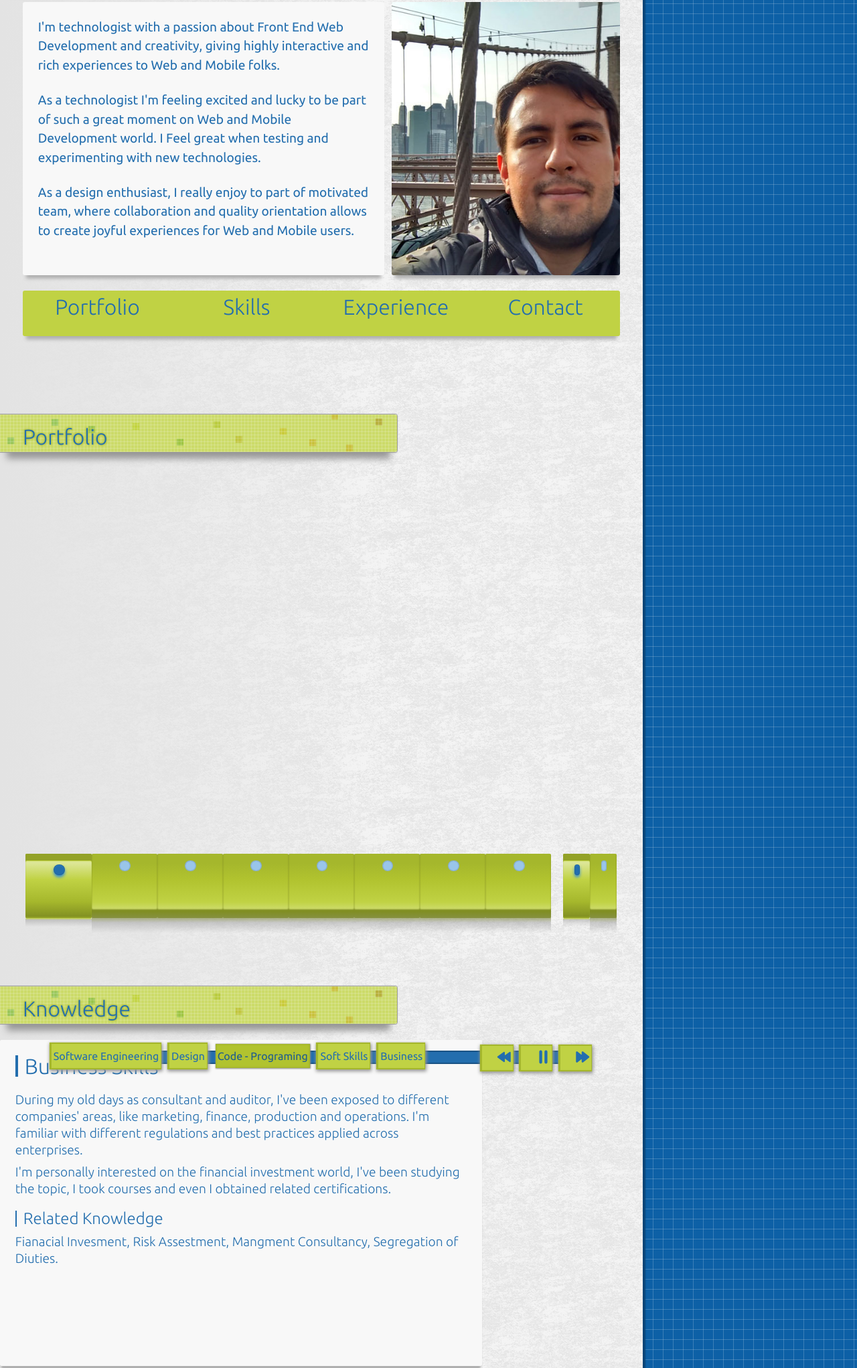
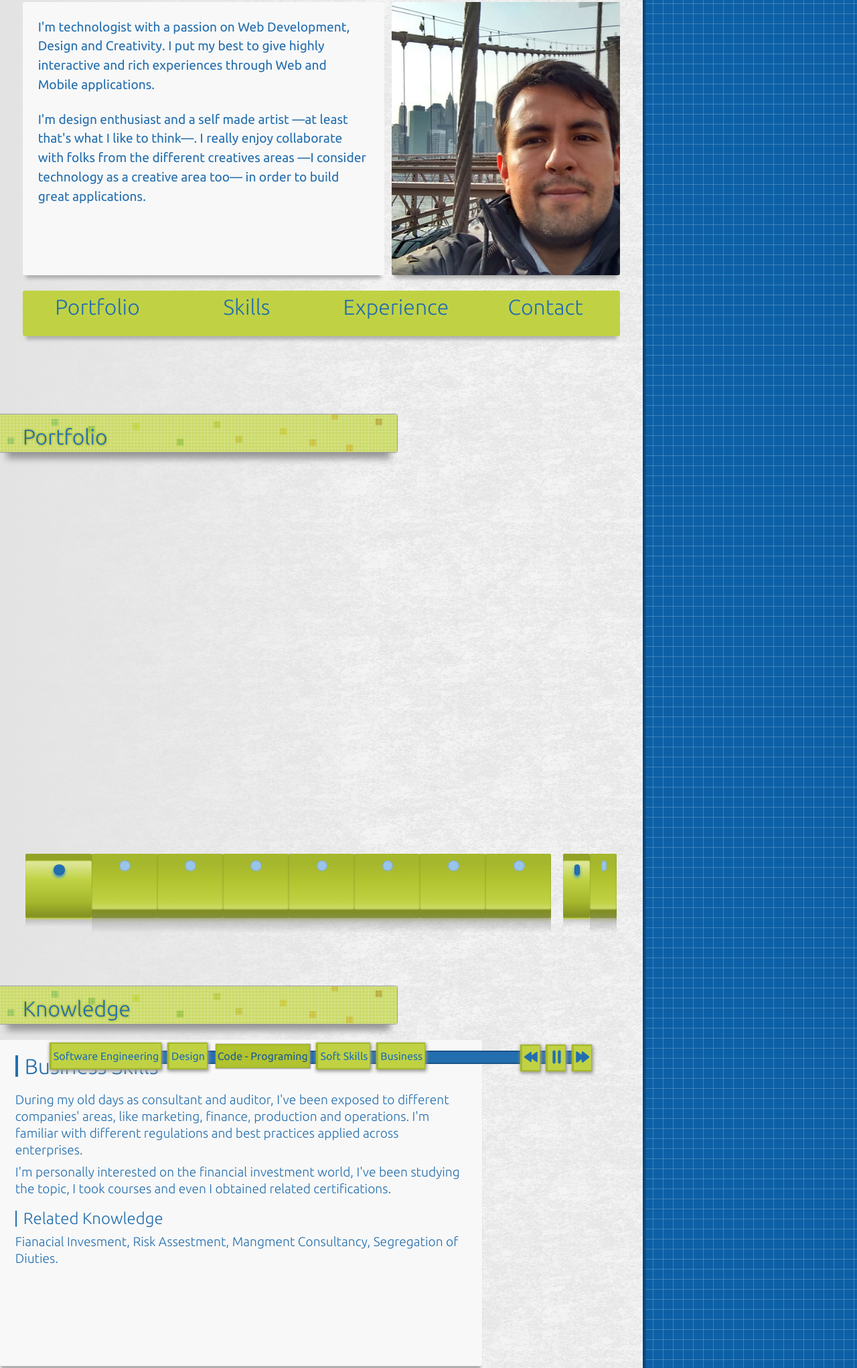
Before and after one commit to nandodrw/portfolio, a website: page index.html in a window 1280 px wide. Shown: the part 205-2248 px from the top of the page at 67% size. Drawn offline with nearby package versions, Linux system fonts and the light colour scheme.

Commit message:
review page text content

```diff
--- a/index.html
+++ b/index.html
@@ -45,9 +45,8 @@
 					<div class="width-gld-long full-height left">
 
 						<div class="card-shadow-ligth paper-card card-box border-box-model full-height width-2 blue-font content-font s-overflow margin-right-1">
-							<p>I'm technologist with a passion about Front End Web Development and creativity, giving highly interactive and rich experiences to Web and Mobile folks.</p>
-							<p class="top-margin-1">As a technologist I'm feeling excited and lucky to be part of such a great moment on Web and Mobile Development world. I Feel great when testing and experimenting with new technologies.</p>
-							<p class="top-margin-1">As a design enthusiast, I really enjoy to part of motivated team, where collaboration and quality orientation allows to create joyful experiences for Web and Mobile users.</p>
+							<p>I'm technologist with a passion on Web Development, Design and Creativity. I put my best to give highly interactive and rich experiences through Web and Mobile applications.</p>
+							<p class="top-margin-1">I'm design enthusiast and a self made artist &mdash;at least that's what I like to think&mdash;. I really enjoy collaborate with folks from the different creatives areas &mdash;I consider technology as a creative area too&mdash; in order to build great applications.</p>
 						</div>
 					</div>
 
@@ -211,9 +210,12 @@
 							<p class="know-content top-margin-2">
 								As a Front End Engineer, I'm constantly studying design theory and design principles. My intention is to collaborate effectively with designers and add value to the design cycle.
 							</p>
+							<p class="know-content top-margin-2">
+								An impotant task I regulary do is to reseach about the current and new Web Tendencies for the Backend and the Front End side of Web Apps. In the case of Front End Development, I try to be updated about design trends and their impact on Web Development.
+							</p>
 							<h4 class="know-subtitle top-margin-4">Related Knowledge</h4>
 							<p class="know-content top-margin-5"><b class='bold-text'>Tools: </b> Adobe Photoshop, Adobe Illustraitor</p>
-							<p class="know-content top-margin-2"><b class='bold-text'>Metodology:</b> UX design cycle</p>
+							<p class="know-content top-margin-2"><b class='bold-text'>Metodology:</b> UX design cycle, Responsive Design</p>
 						</div>
 						<div id="code" class="know-container s-overflow card-shadow-ligth card-box border-box-model paper-card">
 							<h3 class="know-area">Code - Programing</h3>
--- a/styles/main.sass
+++ b/styles/main.sass
@@ -371,6 +371,7 @@
 .panel-control
   background-color: $green-1
   color: $blue-1
+  cursor: pointer
   @include prefix(box-shadow, "-1px 0 1px 2px " + darken($green-1, 10%) + ", 0px 2px 5px 3px " + darken($ligth-gray, 30%))
 
 
--- a/styles/sass/_fonts.sass
+++ b/styles/sass/_fonts.sass
@@ -26,7 +26,7 @@ html
   font-family: Flaticon
   font-size: 20px
   font-style: normal
-  margin-left: 20px
+  // margin-left: 20px
 
 .flaticon-github12:before
   content: "\e000"
```
Also changed, not shown: index_raw.html (+6 -4 lines), dist/index.html, dist/styles/style.min.css, styles/style.css, 2 other files.
